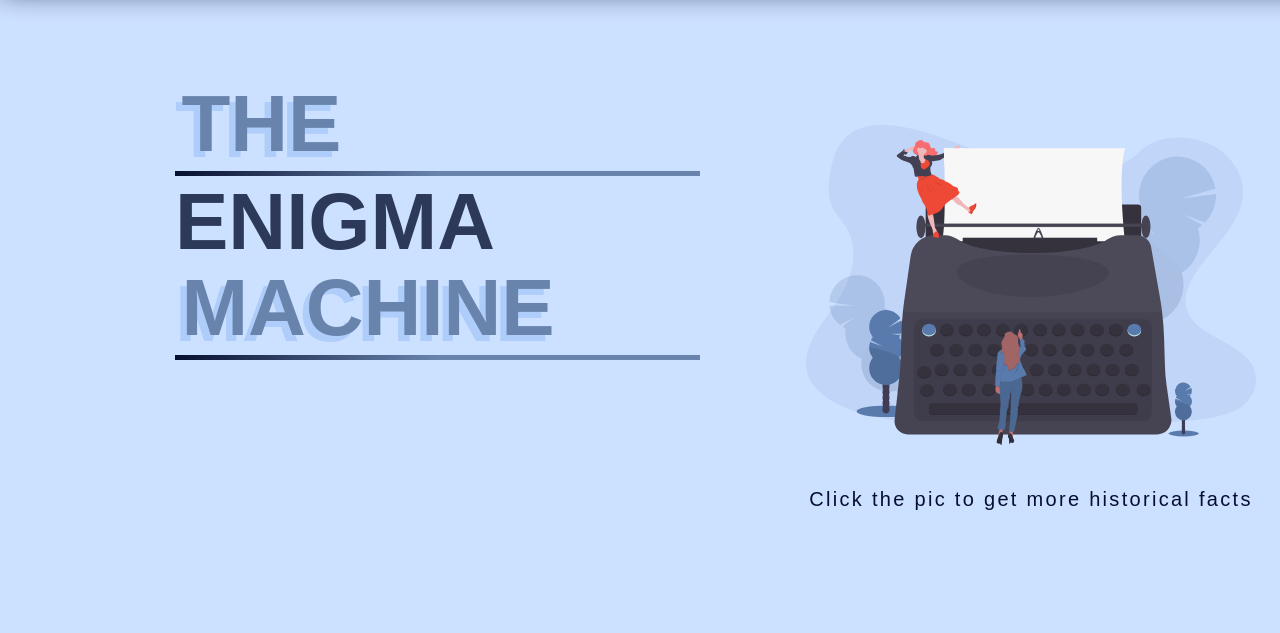
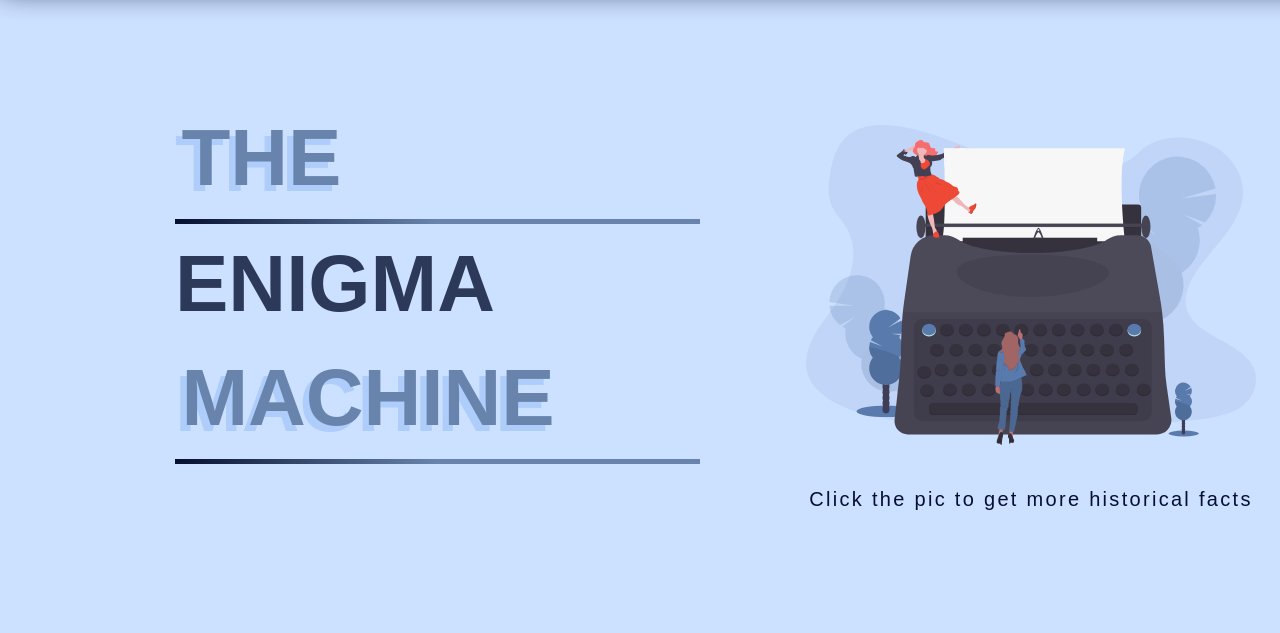
Before and after one commit to IlianaGenova/Enigma-WEBD, a website: page app/index.html in a window 1280 px wide. Shown: the part 96-729 px from the top of the page. Drawn offline with Linux system fonts and the light colour scheme.

Commit message:
some changes i forgot to add in the main style

```diff
--- a/app/scss/index.scss
+++ b/app/scss/index.scss
@@ -45,6 +45,10 @@
 	.title-wrapper {
 		grid-column: 3/5;
 		grid-row: 3/4;
+
+		align-self: center;
+		margin-bottom: 150px;
+		line-height: 120px;
 	}
 
 	.enigma-pic {
```
Also changed, not shown: app/css/code-sheet.css, app/css/index.css.
